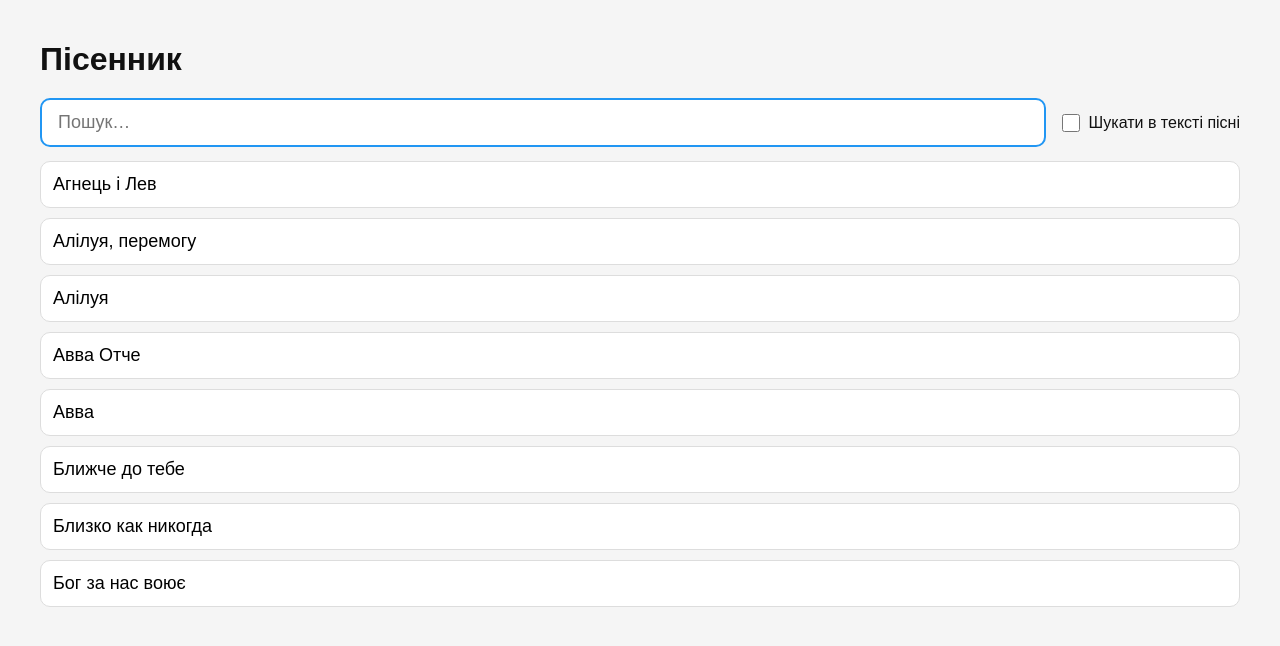
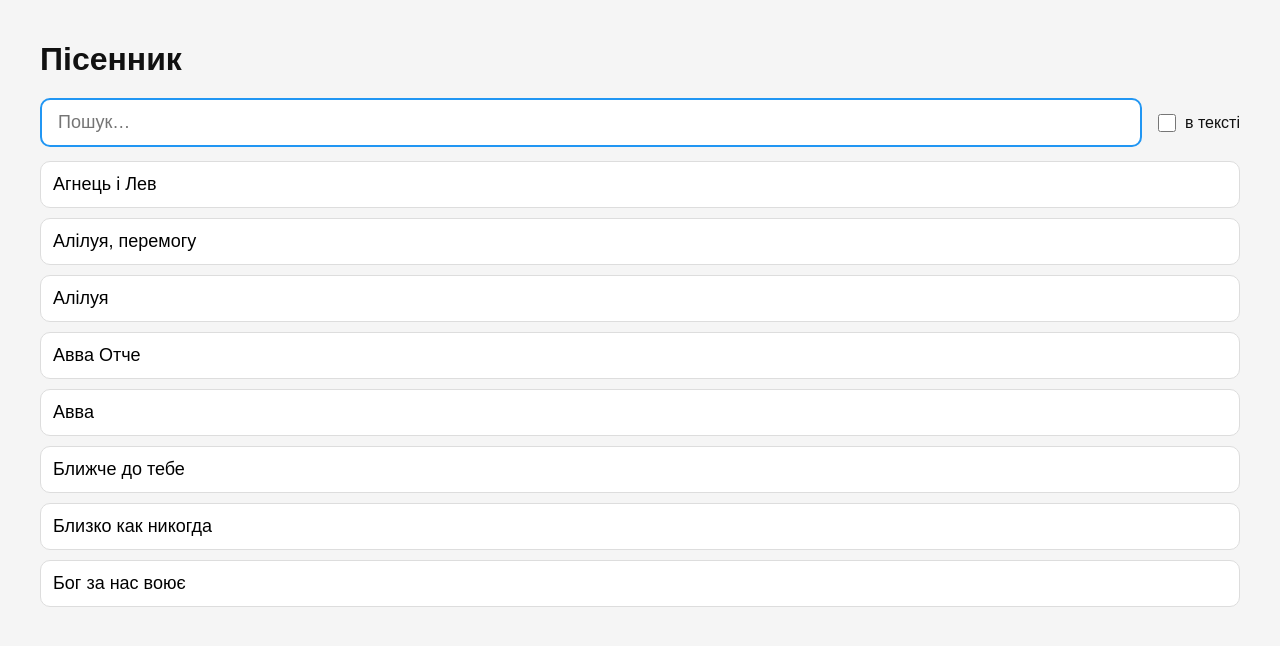
Before and after one commit to slowowiary/akord, a website: page index.html in a window 1280 px wide. Drawn offline with Linux system fonts and the light colour scheme.

Commit message:
Update index.html

```diff
--- a/index.html
+++ b/index.html
@@ -214,7 +214,7 @@
       <input id="search" type="text" placeholder="Пошук…" oninput="filterSongs()">
       <label id="search-content-label">
         <input type="checkbox" id="search-in-content" onchange="filterSongs()">
-        Шукати в тексті пісні
+        в тексті
       </label>
     </div>
 
```
